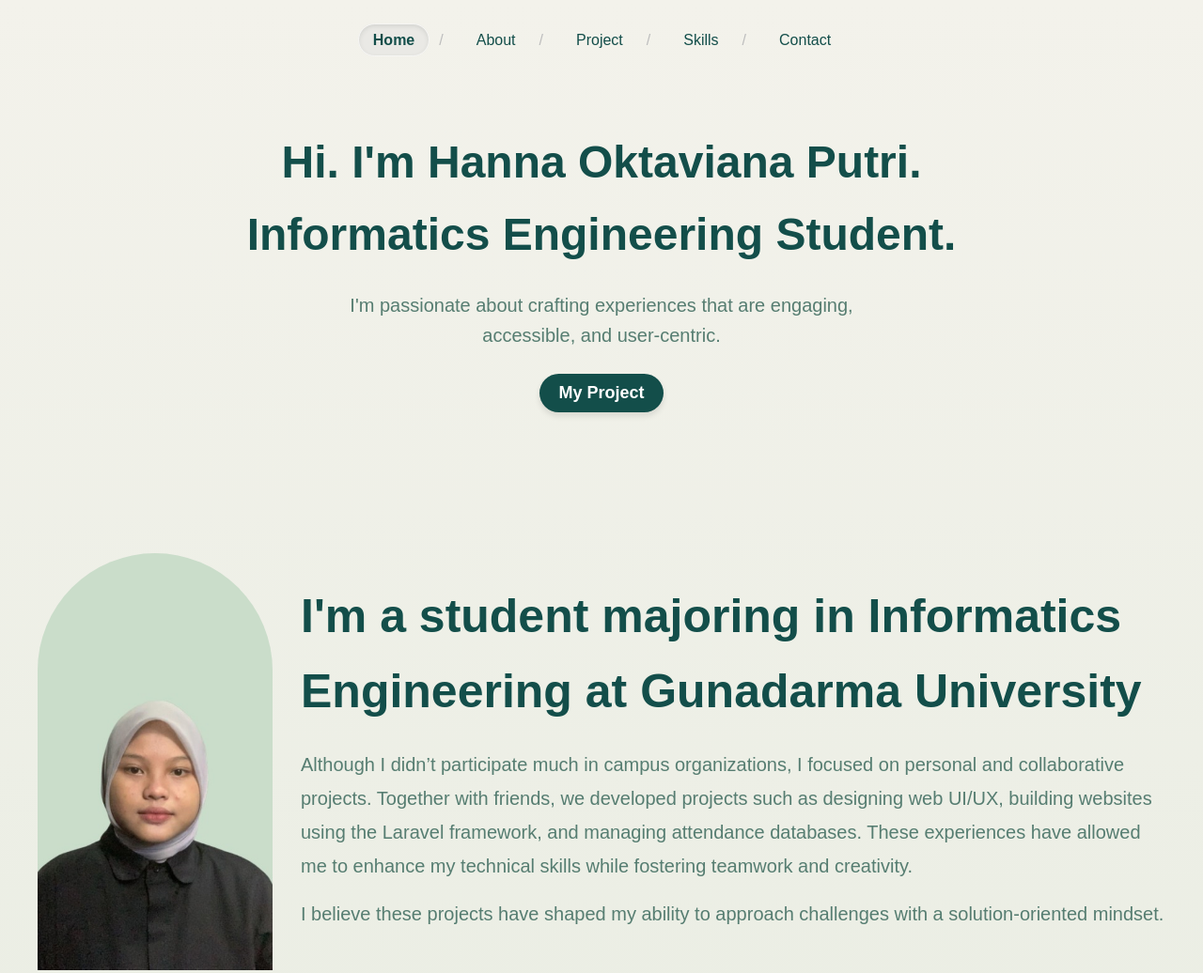
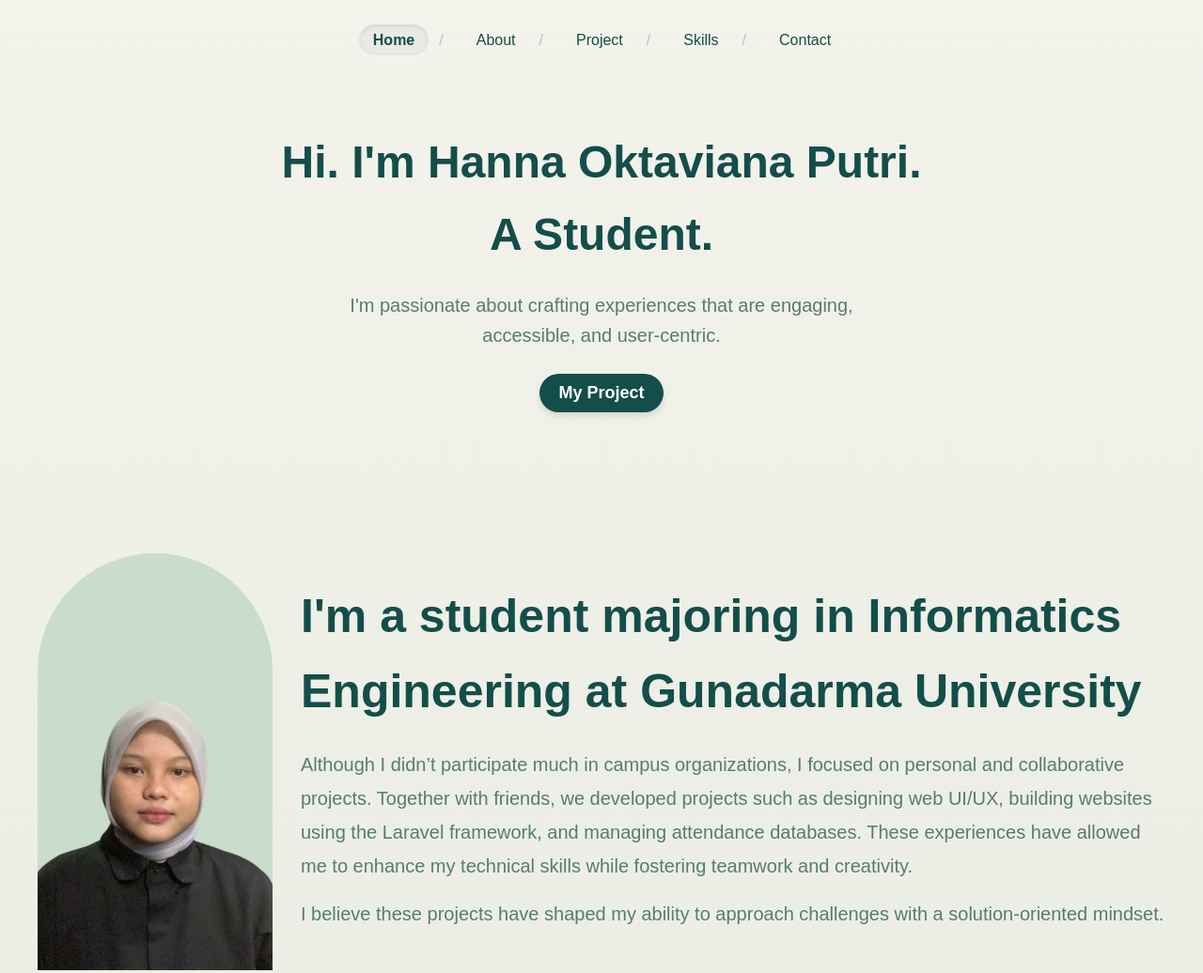
Before and after one commit to hannaoktv04/Portofolio-Hanna, a website: page index.html in a window 1280 px wide. Shown: the top 1036 px of the page at 94% size. Drawn offline with nearby package versions, Linux system fonts and the light colour scheme.

Commit message:
Update index.html

```diff
--- a/index.html
+++ b/index.html
@@ -11,6 +11,7 @@
 
 </head>
 <body>
+  <div class="container">
     <header>
         <nav class="navbar">
           <ul class="nav-links">
@@ -24,7 +25,7 @@
     </header>
     <section class="home" id="home">
       <main class="hero">
-          <h1>Hi. I'm Hanna Oktaviana Putri.<br>Informatics Engineering Student.</h1>
+          <h1>Hi. I'm Hanna Oktaviana Putri.<br>A Student.</h1>
           <p>I'm passionate about crafting experiences that are engaging, accessible, and user-centric.</p>
           <br>
           <button onclick="scrollToProjects()">My Project</button>
@@ -165,6 +166,7 @@
             </div>
         </div>
       </section>
+    </section>
 
     <section id="contact" class="contact-section">
         <h2>Contact Me</h2>
@@ -222,5 +224,6 @@
       <script src="https://cdnjs.cloudflare.com/ajax/libs/jquery/3.6.0/jquery.min.js"></script>
       <script src="https://cdnjs.cloudflare.com/ajax/libs/OwlCarousel2/2.3.4/owl.carousel.min.js"></script>
       <script src="assets/main.js"></script>
+  </div>
 </body>
 </html>
```
Lines whose indentation alone changed are shown as unchanged.
